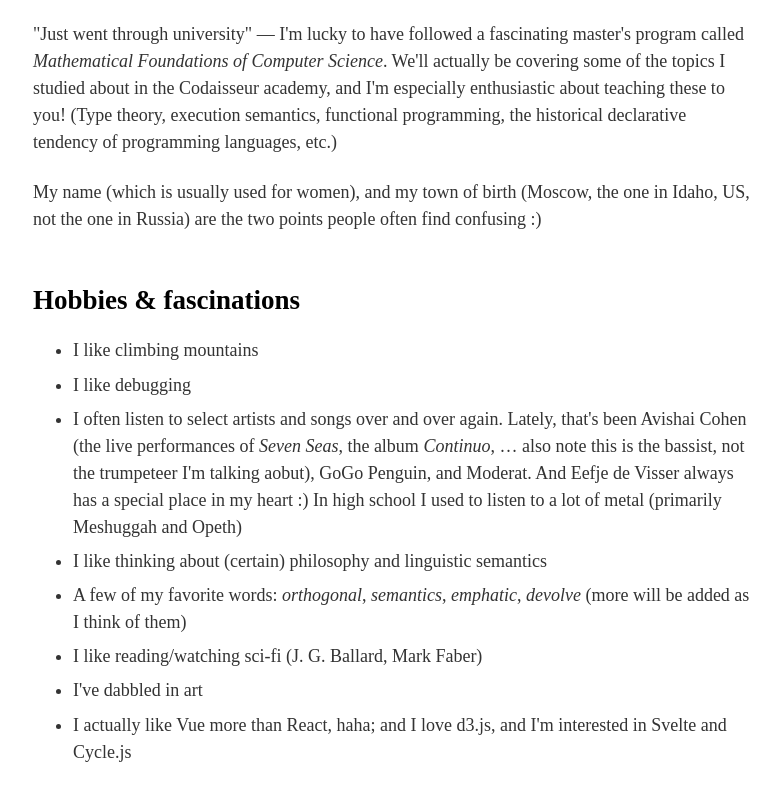
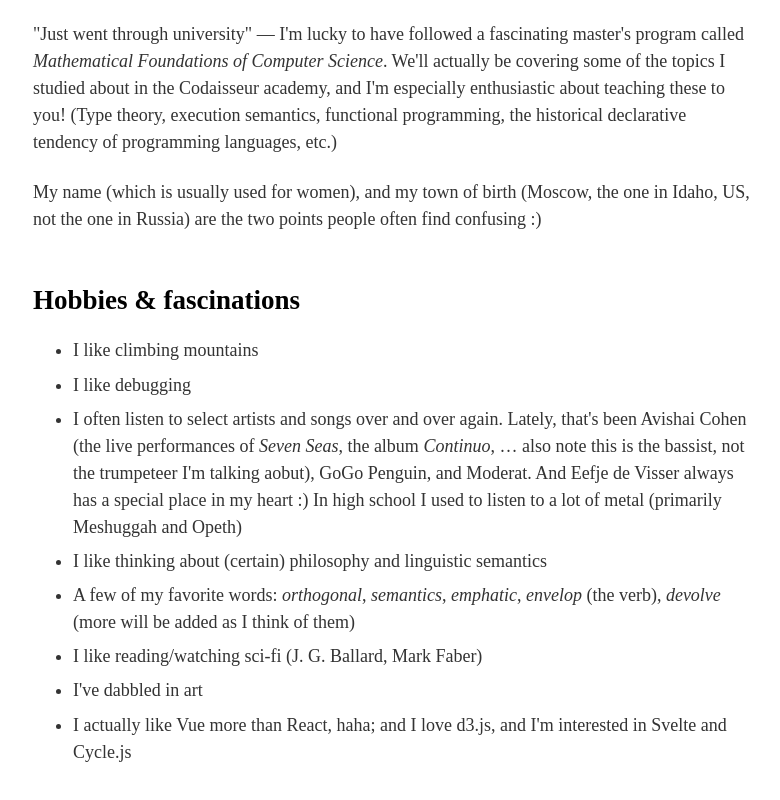
Before and after one commit to kelleyvanevert/hi_im_kelley, a plain HTML site: page index.html in a window 1280 px wide. Shown: the part 746-1546 px from the top of the page, without its empty margins (247-1027 px from the left). Drawn offline with Linux system fonts and the light colour scheme.

Commit message:
added fav word "envelop"

```diff
--- a/index.html
+++ b/index.html
@@ -54,8 +54,8 @@
         </li>
         <li>
           A few of my favorite words: <em>orthogonal</em>, <em>semantics</em>,
-          <em>emphatic</em>, <em>devolve</em> (more will be added as I think of
-          them)
+          <em>emphatic</em>, <em>envelop</em> (the verb), <em>devolve</em> (more
+          will be added as I think of them)
         </li>
         <li>I like reading/watching sci-fi (J. G. Ballard, Mark Faber)</li>
         <li>I've dabbled in art</li>
```
